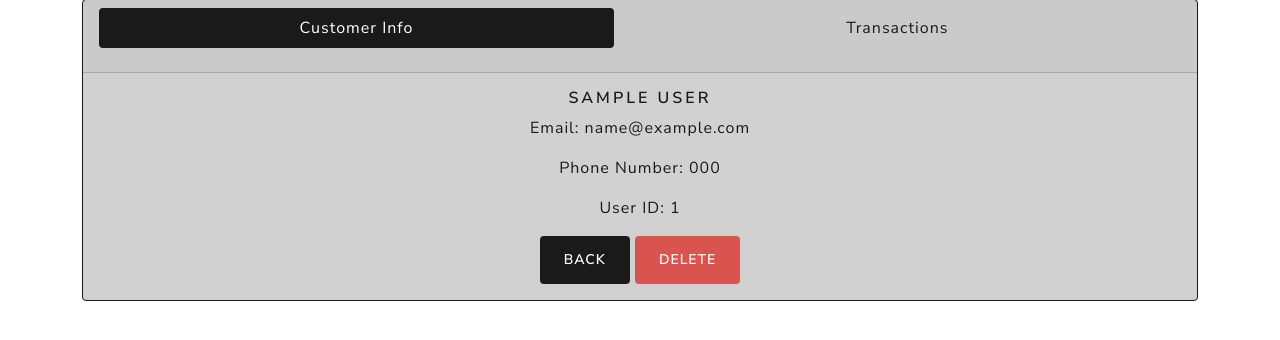
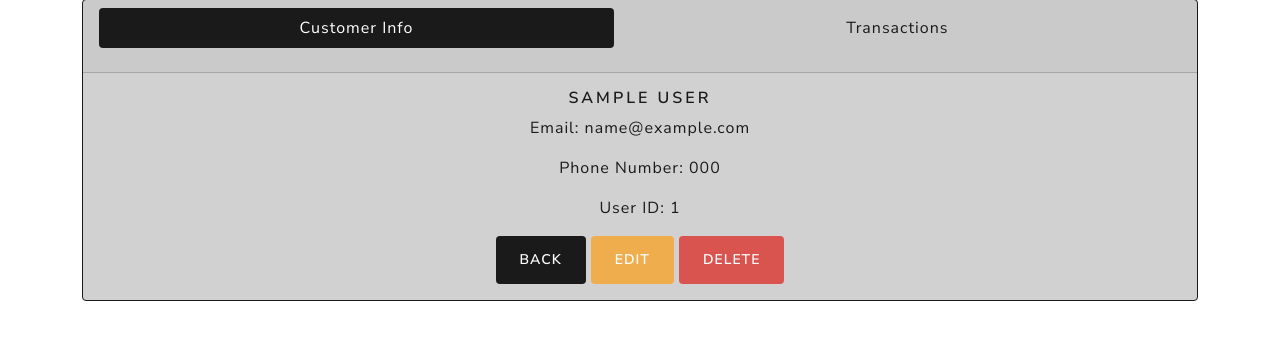
Before and after one commit to tylerboutwell/MotivateCRM, a Django app: page /crm/customer/1/ in a window 1280 px wide. Shown: the part 117-457 px from the top of the page. Run offline with Django 5.2, Linux system fonts and the light colour scheme; a user stored in the database is signed in; tables that the repository leaves empty hold one stand-in row (values such as "Sample post").

Commit message:
add django htmx and add a click to edit button

```diff
--- a/crm_app/forms.py
+++ b/crm_app/forms.py
@@ -76,7 +76,7 @@ class AddCustomerForm(forms.ModelForm):
             'city',
             'state',
             'postal_code',
-            Submit('submit', 'Add Customer', css_class='btn d-block m-auto',)
+            Submit('submit', 'Submit', css_class='btn d-block m-auto',)
         )
 
 class AddTransactionForm(forms.ModelForm):
--- a/crm_app/templates/crm/base.html
+++ b/crm_app/templates/crm/base.html
@@ -8,6 +8,7 @@
     {% load static %}
     <link rel="stylesheet" href="https://bootswatch.com/5/lux/bootstrap.min.css">
     <link rel="stylesheet" href="{% static 'crm\style.css'%}">
+    <script src="https://unpkg.com/htmx.org@2.0.4" integrity="sha384-HGfztofotfshcF7+8n44JQL2oJmowVChPTg48S+jvZoztPfvwD79OC/LTtG6dMp+" crossorigin="anonymous"></script>
   </head>
   <body>
 
--- a/crm_app/templates/crm/customer_detail.html
+++ b/crm_app/templates/crm/customer_detail.html
@@ -3,7 +3,7 @@
 {% block content %}
 
     {%if customer%}
-        <div class="card border-primary text-center text-primary" style="background-color: #d1d1d1;">
+        <div id="customer-card" hx-target="this" hx-swap="outerHTML" class="card border-primary text-center text-primary" style="background-color: #d1d1d1;">
             <div class="card-header">
             <ul class="nav nav-pills nav-fill mb-3 pills-tab">
                 <li class="nav-item">
@@ -14,12 +14,13 @@
                 </li>
             </ul>
             </div>
-            <div class="card-body table-primary">
+            <div id="card-body" class="card-body table-primary">
             <h5 class="card-title">{{customer.first_name}} {{customer.last_name}}</h5>
             <p class="card-text"><strong>Email: </strong>{{customer.email}}</p>
             <p class="card-text"><strong>Phone Number: </strong>{{customer.phone_number}}</p>
             <p class="card-text"><strong>User ID: </strong>{{customer.id}}</p>
             <a href="{%url 'crm_app:home'%}" class="btn btn-primary">Back</a>
+            <a class="btn btn-warning" hx-get="{%url 'crm_app:customer edit' customer.id%}" hx-target="#card-body" >Edit</a>
             <a href="{%url 'crm_app:delete customer' customer.id%}" class ="btn btn-danger">Delete</a>
             </div>
         </div>
--- a/crm_app/templates/crm/transaction_detail.html
+++ b/crm_app/templates/crm/transaction_detail.html
@@ -3,7 +3,7 @@
 {%block content%}
 
     {%if transaction%}
-    <div class="card border-primary mb-3 text-center text-primary">
+    <div class="card border-primary mb-3 text-center text-primary" style="background-color: #d1d1d1;">
         <div class="card-header">
         Transaction ID #{{transaction.id}}
         </div>
--- a/crm_app/urls.py
+++ b/crm_app/urls.py
@@ -15,4 +15,5 @@ urlpatterns = [
     path("customer/<int:pk>/transactions", views.CustomerTransactionsView, name="customer transactions"),
     path("transaction/<int:pk>/", views.TransactionView, name="transaction detail"),
     path("logout/", user_views.logout_user, name="logout"),
+    path("customer/<int:pk>/edit", views.CustomerEditView, name="customer edit")
 ]
--- a/crm_app/views/views.py
+++ b/crm_app/views/views.py
@@ -21,6 +21,11 @@ def CustomerView(request, pk):
     else:
         messages.success(request, "You must be logged in to view this page.")
         return redirect('crm_app:home')
+
+def CustomerEditView(request, pk):
+    customer = Customer.objects.get(id=pk)
+    form = AddCustomerForm(instance=customer)
+    return render(request, 'crm/partials/customer_edit.html', {'customer':customer, 'form':form})
 
 def CustomerTransactionsView(request, pk):
     if request.user.is_authenticated:
--- a/crm_project/settings.py
+++ b/crm_project/settings.py
@@ -46,6 +46,7 @@ INSTALLED_APPS = [
 
     'crispy_forms',
     'crispy_bootstrap5',
+    'django_htmx',
 ]
 
 CRISPY_ALLOWED_TEMPLATE_PACKS = "bootstrap5"
@@ -60,7 +61,8 @@ MIDDLEWARE = [
     'django.contrib.auth.middleware.AuthenticationMiddleware',
     'django.contrib.messages.middleware.MessageMiddleware',
     'django.middleware.clickjacking.XFrameOptionsMiddleware',
-    "debug_toolbar.middleware.DebugToolbarMiddleware",
+    'debug_toolbar.middleware.DebugToolbarMiddleware',
+    'django_htmx.middleware.HtmxMiddleware',
 ]
 
 ROOT_URLCONF = 'crm_project.urls'
--- a/requirements.txt
+++ b/requirements.txt
@@ -4,3 +4,4 @@ python-dotenv
 django-debug-toolbar
 django-crispy-forms
 crispy-bootstrap5
+django-htmx
```
Also changed, not shown: crm_app/templates/crm/partials/customer_edit.html (added, +11 -0 lines).
